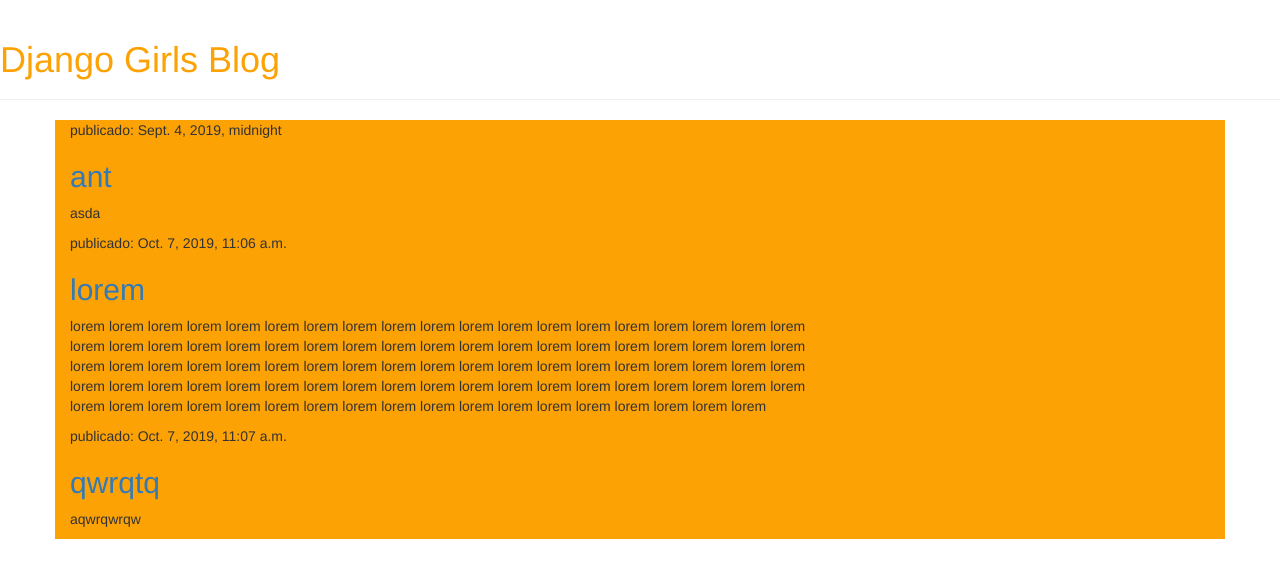
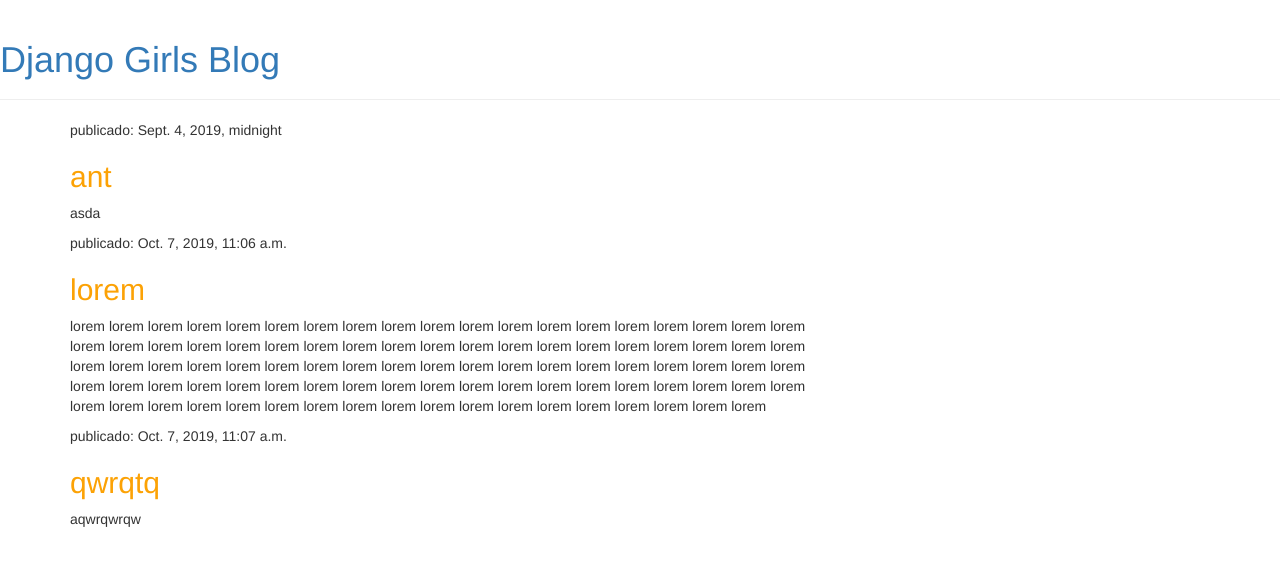
Before and after one commit to poloko98/mysite, a Django app: page / in a window 1280 px wide. Shown: the top 578 px of the page. Run offline with Django 3.2, Linux system fonts and the light colour scheme; data comes from the database, SQL or seed files in the repository; some libraries are stand-ins or nearby versions.

Commit message:
cambios css

```diff
--- a/mysite/blog/static/css/blog.css
+++ b/mysite/blog/static/css/blog.css
@@ -1,7 +1,4 @@
-h1 a {
+ h2 a {
     color: #FCA205;
 
 }
-.content{
-    background: #FCA205
-}
```
